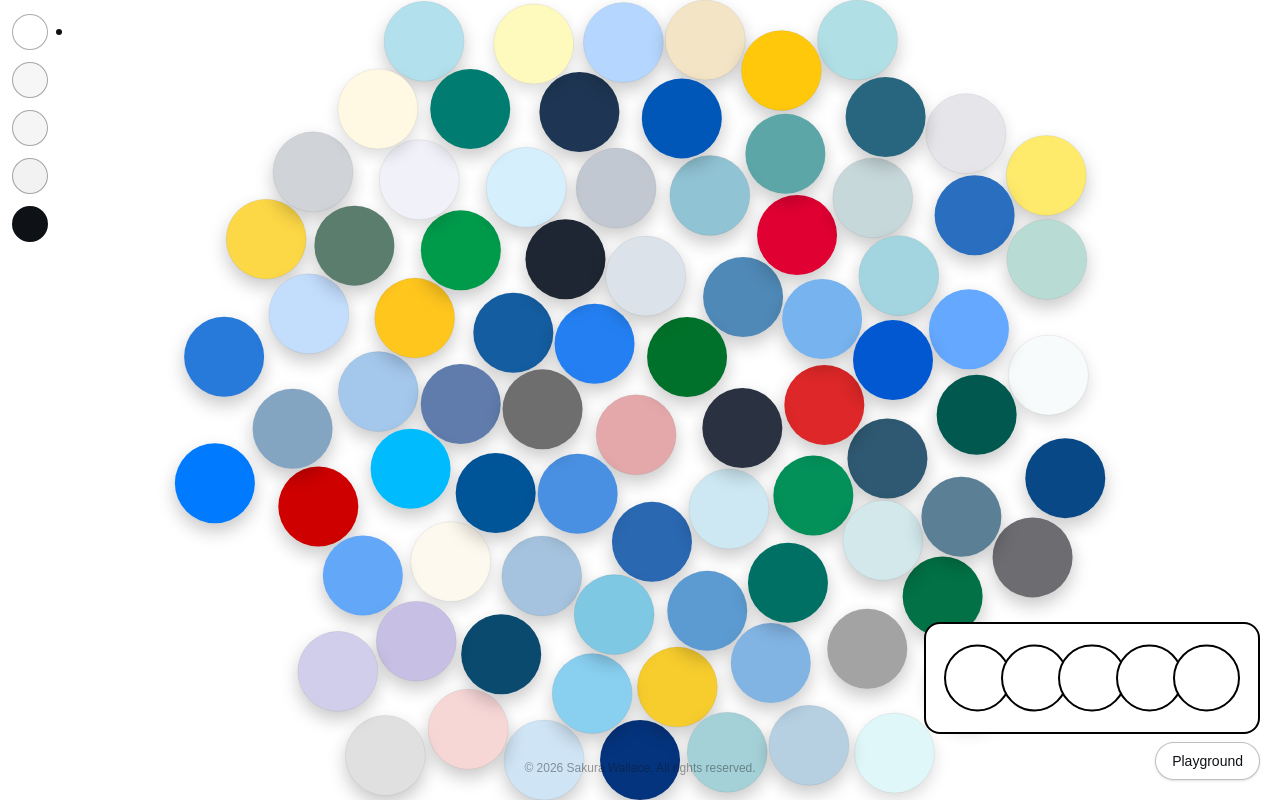
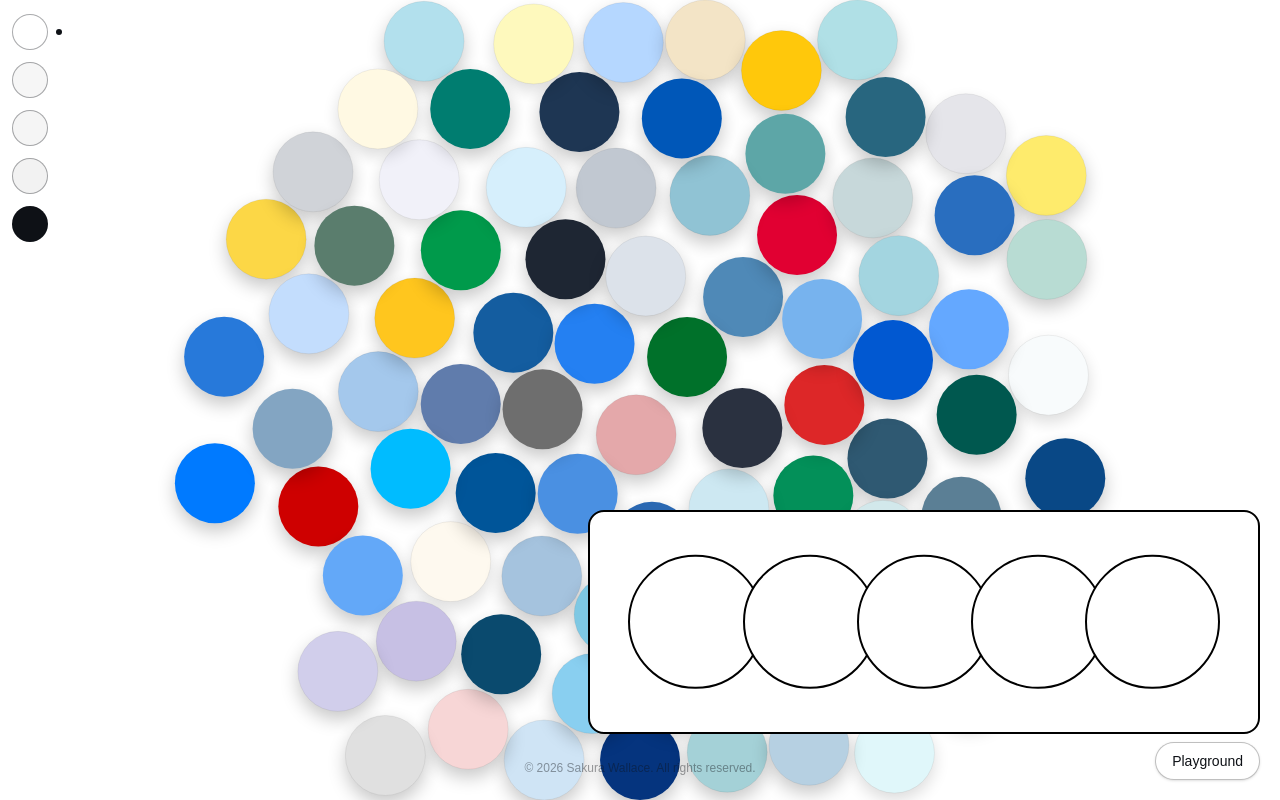
Before and after one commit to o6o6ooo/colour-bubbles, a Next.js app: page / in a window 1280 px wide. Both pictures are taken after a click on the button "Playground". Built offline with nearby package versions, Linux system fonts and the light colour scheme.

Commit message:
ui: Widen the playground card to 42rem

```diff
--- a/src/app/components/ColourPlayground.tsx
+++ b/src/app/components/ColourPlayground.tsx
@@ -21,7 +21,7 @@ export default function ColourPlayground({ open, onToggle, selected, dragged, fi
         hidden={!open}
         role="group"
         aria-label="Colour playground"
-        className="relative aspect-[3/1] w-[min(21rem,calc(100vw_-_1.5rem))]"
+        className="relative aspect-[3/1] w-[min(42rem,calc(100vw_-_1.5rem))]"
       >
         {areas.map((area, index) => (
           <button
```
